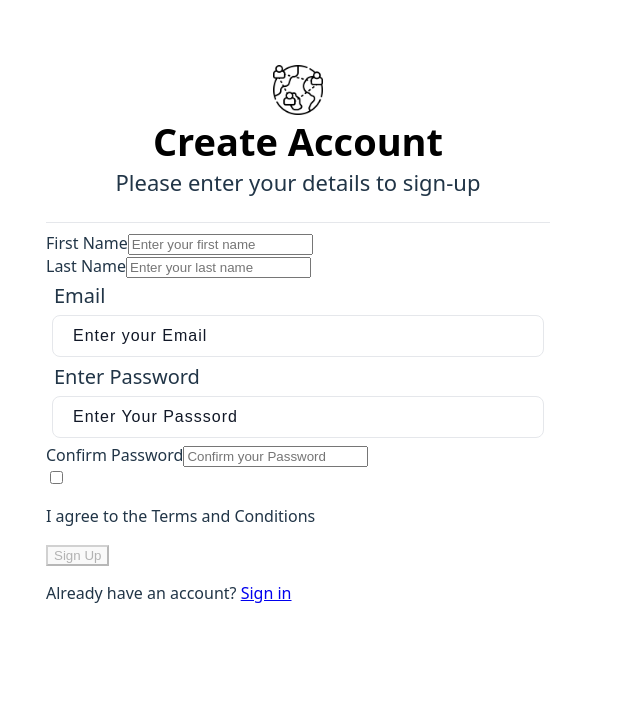
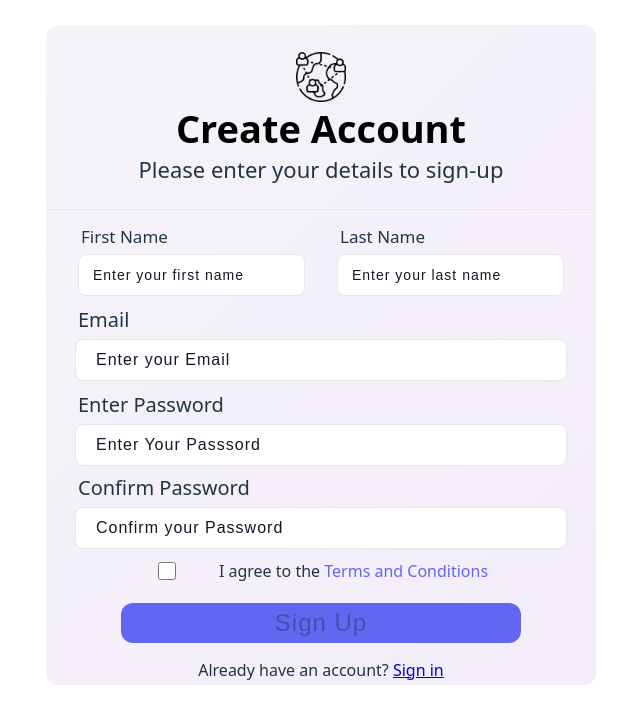
Before and after one commit to OV111/Login_Form_FullStack, a React (Vite) app: page /signUp in a window 1280 px wide. Shown: the top 724 px of the page, without its empty margins (404-1044 px from the left). Built offline with nearby package versions, Linux system fonts and the light colour scheme.

Commit message:
added signUp style

```diff
--- a/src/index.css
+++ b/src/index.css
@@ -152,7 +152,7 @@ body {
   font-size: 20px;
   font-weight: 500;
   color: #213547;
-  margin-left: 2px;
+  margin-left: 3px;
 }
 
 .email input {
@@ -202,7 +202,7 @@ body {
   font-size: 20px;
   font-weight: 500;
   color: #213547;
-  margin-left: 2px;
+  margin-left: 3px;
 }
 
 .passwordBtn {
@@ -339,6 +339,216 @@ body {
   font-family: Arial, Helvetica, sans-serif;
 }
 
+/* Sign Up Part */
+.container2 {
+  display: flex;
+  justify-content: center;
+  align-items: center;
+  flex-direction: column;
+  width: 550px;
+  height: 660px;
+  background: linear-gradient(135deg, #f6f4f9, #f3ecfa);
+  border-radius: 12px;
+  margin: 0;
+}
+
+.names {
+  display: flex;
+  justify-content: center;
+  align-items: center;
+  width: 470px;
+  margin: 6px;
+  gap: 20px;
+}
+
+.firstName {
+  display: flex;
+  flex-direction: column;
+  justify-content: start;
+  align-items: start;
+  gap: 6px;
+  margin: 0px 6px;
+}
+
+.firstName label {
+  font-size: 17px;
+  font-weight: 500;
+  color: #213547;
+  margin-left: 3px;
+}
+
+.firstName input {
+  width: 205px;
+  height: 40px;
+  color: #111827;
+  background-color: #ffffff;
+  border: 1px solid #e5e7eb;
+  border-radius: 8px;
+  outline: none;
+  padding: 0 10px;
+  transition: all 0.2s ease-in-out;
+  font-size: 16px;
+}
+
+.firstName input::placeholder {
+  padding: 8px 4px;
+  letter-spacing: 1px;
+  font-size: 14px;
+  font-weight: 500;
+  font-family: Arial, Helvetica, sans-serif;
+  color: #111827;
+}
+
+.firstName input:focus::placeholder {
+  opacity: 0;
+  transition: 0.2s ease-in-out;
+}
+
+.lastName {
+  display: flex;
+  flex-direction: column;
+  justify-content: start;
+  align-items: start;
+  gap: 6px;
+  margin: 0px 6px;
+}
+
+.lastName label {
+  font-size: 17px;
+  font-weight: 500;
+  color: #213547;
+  margin-left: 3px;
+}
+
+.lastName input {
+  width: 205px;
+  height: 40px;
+  color: #111827;
+  background-color: #ffffff;
+  border: 1px solid #e5e7eb;
+  border-radius: 8px;
+  outline: none;
+  padding: 0 10px;
+  transition: all 0.2s ease-in-out;
+  font-size: 16px;
+}
+
+.lastName input::placeholder {
+  padding: 8px 4px;
+  letter-spacing: 1px;
+  font-size: 14px;
+  font-weight: 500;
+  font-family: Arial, Helvetica, sans-serif;
+  color: #111827;
+}
+
+.lastName input:focus::placeholder {
+  opacity: 0;
+  transition: 0.2s ease-in-out;
+}
+
+.confirmPassword {
+  display: flex;
+  flex-direction: column;
+  justify-content: start;
+  align-items: start;
+  gap: 6px;
+  margin: 2px 6px;
+}
+
+.confirmPassword label {
+  font-size: 20px;
+  font-weight: 500;
+  color: #213547;
+  margin-left: 3px;
+}
+
+.confirmPassword input {
+  width: 470px;
+  height: 40px;
+  color: #111827;
+  background-color: #ffffff;
+  border: 1px solid #e5e7eb;
+  border-radius: 8px;
+  outline: none;
+  padding: 0 10px;
+  transition: all 0.2s ease-in-out;
+  font-size: 16px;
+}
+
+.confirmPassword input::placeholder {
+  padding: 8px 10px;
+  letter-spacing: 1px;
+  font-size: 16px;
+  font-weight: 500;
+  font-family: Arial, Helvetica, sans-serif;
+  color: #111827;
+}
+
+.confirmPassword input:focus::placeholder {
+  opacity: 0;
+  transition: 0.2s ease-in-out;
+}
+
+.terms {
+  display: flex;
+  justify-content: start;
+  align-items: center;
+  margin: 8px 0px 0px;
+  /* margin-left: 0; */
+  gap: 40px;
+}
+
+.terms input {
+  width: 18px;
+  height: 18px;
+  border-radius: 12px;
+  accent-color: #6366f1;
+  cursor: pointer;
+  /* margin-left: 0; */
+}
+
+.terms p {
+  font-size: 16px;
+  margin: 0;
+  color: #213547;
+}
+
+.terms span {
+  color: #6366f1;
+  cursor: pointer;
+}
+
+.signUpPart {
+  display: flex;
+  justify-content: center;
+  align-items: center;
+  flex-direction: column;
+  margin: 20px 20px 8px;
+}
+
+.signUpPart button {
+  width: 400px;
+  height: 40px;
+  font-size: 24px;
+  background: #6366f1;
+  letter-spacing: 1px;
+  border: none;
+  border-radius: 12px;
+  margin: 0px;
+  cursor: pointer;
+}
+
+.signUpPart button:hover {
+  background: #213547;
+  transition: 0.3s;
+}
+
+.signUpPart p {
+  color: #213547;
+  margin-bottom: 10px;
+}
+
 @media (prefers-color-scheme: light) {
   :root {
     color: #213547;
```
